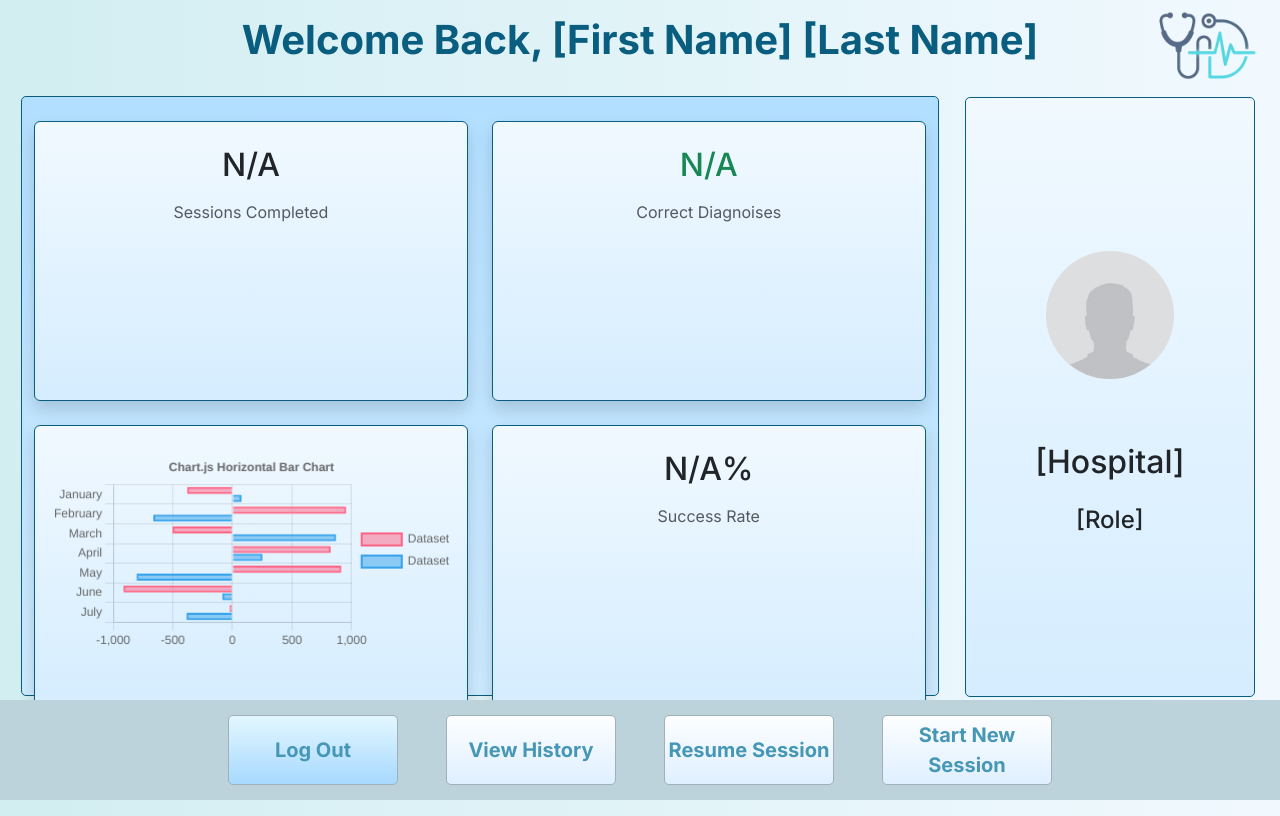
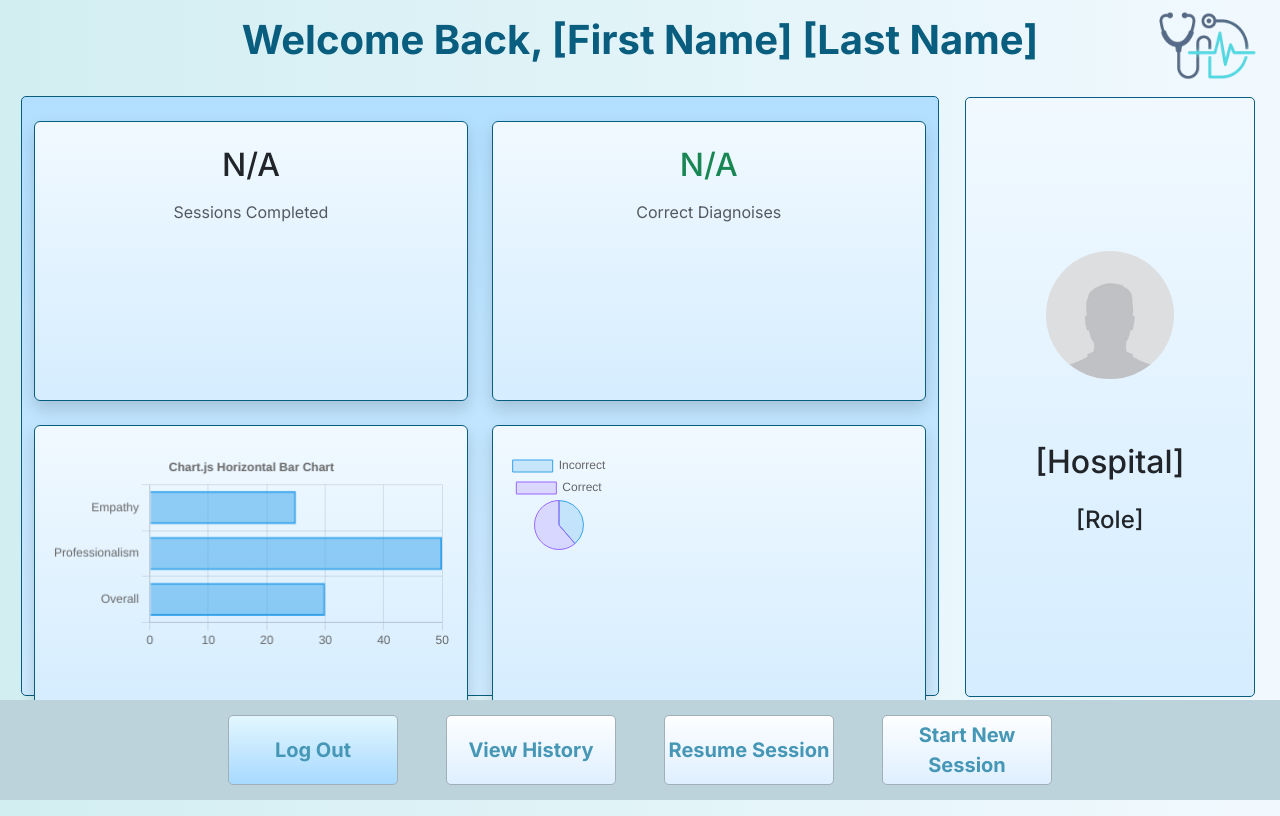
Before and after one commit to eddie-reyes/dtt, a React (Vite) app: page /menu in a window 1280 px wide. Built offline with nearby package versions, Linux system fonts and the light colour scheme; no server answers.

Commit message:
Almost Completed Bar Graph and Progress in Pie Chart

```diff
--- a/src/components/Menu/Menu.jsx
+++ b/src/components/Menu/Menu.jsx
@@ -12,8 +12,9 @@ import {
   Title,
   Tooltip,
   Legend,
+  ArcElement,
 } from 'chart.js';
-import { Bar } from 'react-chartjs-2';
+import { Bar, Pie } from 'react-chartjs-2';
 import { faker } from '@faker-js/faker';
 
 ChartJS.register(
@@ -22,10 +23,11 @@ ChartJS.register(
   BarElement,
   Title,
   Tooltip,
-  Legend
+  Legend,
+  ArcElement
 );
 
-export const options = {
+export const optionsBar = {
   indexAxis: 'y',
   elements: {
     bar: {
@@ -35,7 +37,8 @@ export const options = {
   responsive: true,
   plugins: {
     legend: {
-      position: 'right',
+      display: false,
+      /*position: 'right',*/
     },
     title: {
       display: true,
@@ -44,22 +47,43 @@ export const options = {
   },
 };
 
-const labels = ['January', 'February', 'March', 'April', 'May', 'June', 'July'];
+export const optionsPie = {
+    legend: {
+        position: 'right',
+    }
+}
 
- export const data = {
-  labels,
+const labelsBar = ['Empathy', 'Professionalism', 'Overall'];
+const labelsPie = ['Incorrect', 'Correct'];
+
+ export const dataBar = {
+  labels: labelsBar,
   datasets: [
     {
       label: 'Dataset 1',
-      data: labels.map(() => faker.number.int({ min: -1000, max: 1000 })),
-      borderColor: 'rgb(255, 99, 132)',
-      backgroundColor: 'rgba(255, 99, 132, 0.5)',
-    },
-    {
-      label: 'Dataset 2',
-      data: labels.map(() => faker.number.int({ min: -1000, max: 1000 })),
+      /* data: labelsBar.map(() => faker.number.int({ min: 0, max: 10 })), */
+      data: [25, 50, 30],
       borderColor: 'rgb(53, 162, 235)',
       backgroundColor: 'rgba(53, 162, 235, 0.5)',
+    },
+  ],
+};
+
+export const dataPie = {
+  labels: labelsPie,
+  datasets: [
+    {
+      label: '# of Votes',
+      data: [12, 19],
+      backgroundColor: [
+        'rgba(54, 162, 235, 0.2)',
+        'rgba(153, 102, 255, 0.2)',
+      ],
+      borderColor: [
+        'rgba(54, 162, 235, 1)',
+        'rgba(153, 102, 255, 1)',
+      ],
+      borderWidth: 1,
     },
   ],
 };
@@ -157,10 +181,10 @@ export default function Menu() {
                                             <i className="bi bi-star"></i>
                                         </div>
                                        {/* <h2 className="card-title mb-3 text-danger">
-                                            {user?.stats ? user.stats.incorrect_count : 'N/A...'}
+                                            {user?.stats ? user.stats.incorrect_count : 'N/A'}
                                         </h2> */}
                                         { /* <p className="card-text text-muted">Incorrect Diagnoises</p> */}
-                                          <Bar options={options} data={data} />
+                                          <Bar options={optionsBar} data={dataBar} />
                                     </div>
                                 </div>
                             </div>
@@ -171,13 +195,18 @@ export default function Menu() {
                                         <div className="display-4 text-danger mb-2">
                                             <i className="bi bi-clock-history"></i>
                                         </div>
-                                        <h2 className="card-title mb-3">
+                                       {/* <h2 className="card-title mb-3">
                                             {user?.stats
                                                 ? (user.stats.correct_ratio * 100).toFixed(2)
-                                                : 'N/A'}
+                                                : 'N/A...'}
                                             %
                                         </h2>
-                                        <p className="card-text text-muted">Success Rate</p>
+                                        <p className="card-text text-muted">Success Rate</p> */}
+                                        <div style={{
+                                            height: '100px'
+                                        }}>
+                                        <Pie data={dataPie} />
+                                        </div>
                                     </div>
                                 </div>
                             </div>
```
